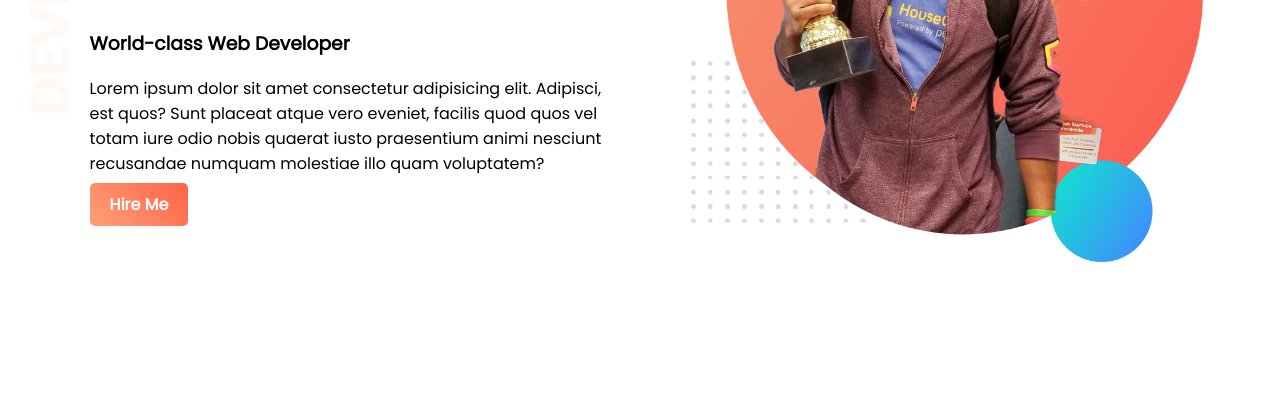
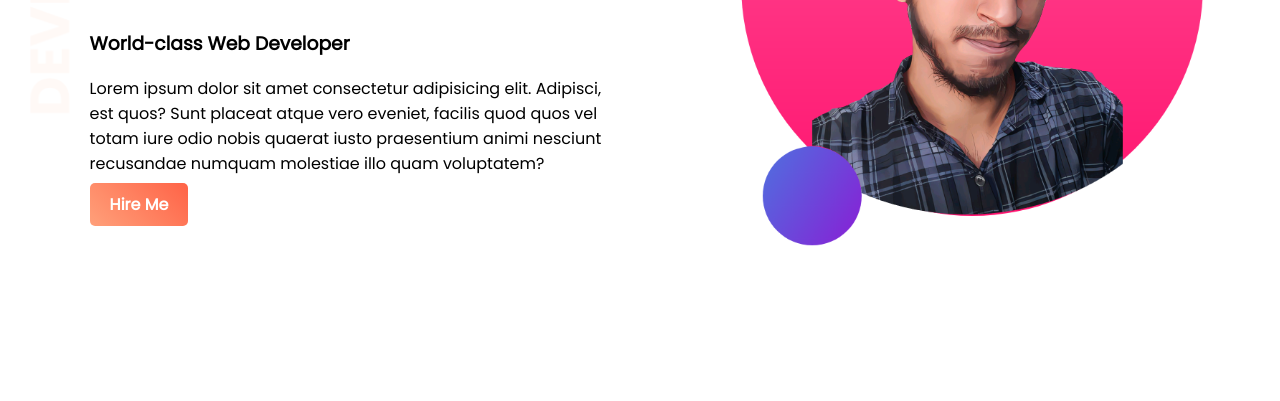
Before and after one commit to mizan060/web-portfolio, a plain HTML site: page index.html in a window 1280 px wide. Shown: the part 246-647 px from the top of the page. Drawn offline with Linux system fonts and the light colour scheme.

Commit message:
change 1st image

```diff
--- a/index.html
+++ b/index.html
@@ -21,7 +21,7 @@
             <a class="link-button" href="https://www.linkedin.com/in/zoy-rahman-865225189/" target="_top">Hire Me</a>
         </div>
         <div class="half-width">
-            <img src="images/jhankar.png" alt="">
+            <img src="images/my-bg3.png" alt="">
         </div>
     </section>
     <section class="dream-area">
```
Also changed, not shown: images/my-bg3.png (added).
